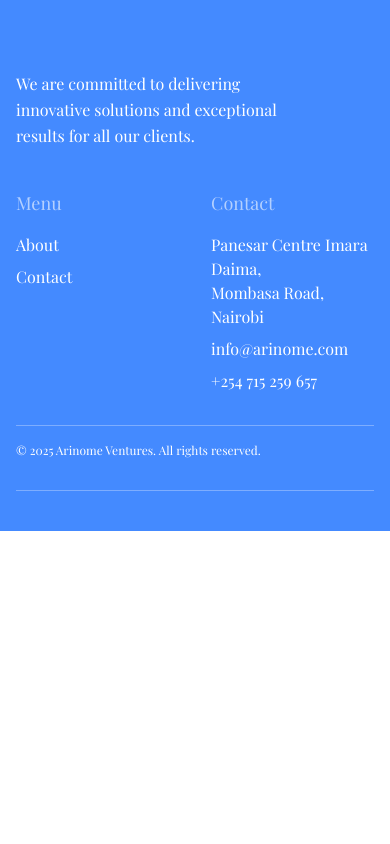
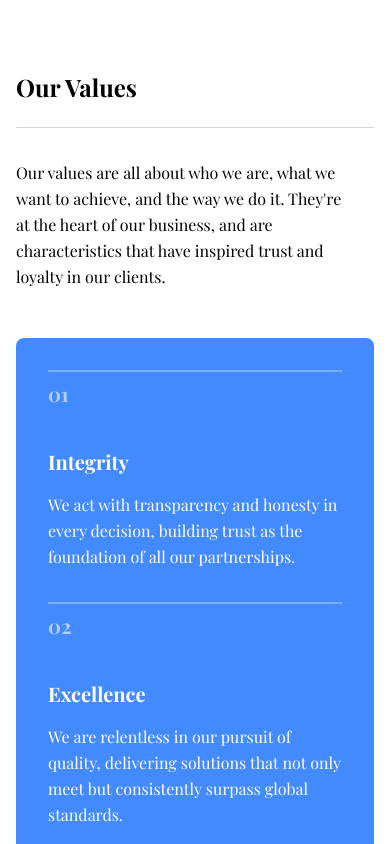
Before and after one commit to ngachadavid/arinome, a Next.js app: page /about in a window 390 px wide. Shown: the part 1700-2544 px from the top of the page. Before the commit the page ends 2231 px from the top, so only its background shows below. Built offline with nearby package versions, Linux system fonts and the light colour scheme.

Commit message:
Responsive Values section

```diff
--- a/app/(pages)/about/page.jsx
+++ b/app/(pages)/about/page.jsx
@@ -1,5 +1,6 @@
 import Intro from '@/components/about/Intro'
 import Results from '@/components/about/Results'
+import Values from '@/components/about/Values'
 import Navigation from '@/components/global/Navigation'
 import PageHero from '@/components/global/PageHero'
 import React from 'react'
@@ -11,6 +12,7 @@
     <PageHero />
     <Intro />
     <Results />
+    <Values />
     </>
   )
 }
--- a/components/about/Intro.jsx
+++ b/components/about/Intro.jsx
@@ -3,7 +3,7 @@
 export default function Intro() {
   return (
     <section className='bg-white'>
-        <div className='mt-70 md:mt-80 mb-20 md:mb-40 max-w-[1280px] px-4 2xl:px-4 mx-auto'>
+        <div className='mt-70 md:mt-80 mb-20 max-w-[1280px] px-4 2xl:px-4 mx-auto'>
             <h2 className='text-black text-2xl md:text-4xl font-bold'>
                 Who we are?
             </h2>
--- /dev/null
+++ b/components/about/Values.jsx
@@ -0,0 +1,67 @@
+import React from 'react'
+
+// Reusable Value Card Component
+const ValueCard = ({ number, title, description }) => {
+  return (
+    <div className="text-white border-t-2 md:border-t-0 md:border-l-2 border-white/30 pt-2 md:pt-0 md:pl-4">
+      <div className="mb-4">
+        <span className="mb-10 md:mb-40 text-white/60 text-xl font-bold block">{number.toString().padStart(2, '0')}</span>
+        <h3 className="mb-4 text-xl md:text-2xl font-bold">{title}</h3>
+      </div>
+      <p className="text-white leading-relaxed">
+        {description}
+      </p>
+    </div>
+  )
+}
+
+export default function Values() {
+  const valuesData = [
+    {
+      id: 1,
+      title: "Integrity",
+      description: "We act with transparency and honesty in every decision, building trust as the foundation of all our partnerships."
+    },
+    {
+      id: 2,
+      title: "Excellence",
+      description: "We are relentless in our pursuit of quality, delivering solutions that not only meet but consistently surpass global standards."
+    },
+    {
+      id: 3,
+      title: "Innovation",
+      description: "We harness creativity and emerging technologies to craft transformative solutions that create lasting impact."
+    }
+  ]
+
+  return (
+    <section className='bg-white py-20'>
+        <div className='max-w-[1280px] mx-auto px-4 2xl:px-0'>
+                <h1 className='text-black text-2xl md:text-4xl font-bold'>Our Values</h1>
+                <div className="mt-6 w-full h-[1px] bg-gray-300 rounded"></div>
+                <div className="mt-8 flex items-start justify-between">
+                     <div className="w-[95%] md:w-2/3 lg:w-1/2">
+                        <p className="text-black text-base md:text-xl leading-relaxed">
+                            Our values are all about who we are, what we want to achieve, and the way we do it. They're at the heart of our business, and are characteristics that have inspired trust and loyalty in our clients.
+                        </p>
+                    </div>
+                </div>
+
+                {/* Three Column Values Section */}
+                <div className="mt-12 bg-[#448AFF] rounded-lg p-8 md:p-12">
+                    <div className="grid grid-cols-1 md:grid-cols-3 gap-8 md:gap-12">
+                        {valuesData.map((value) => (
+                          <ValueCard
+                            key={value.id}
+                            number={value.id}
+                            title={value.title}
+                            description={value.description}
+                          />
+                        ))}
+                    </div>
+                </div>
+
+        </div>
+    </section>
+  )
+}
```
